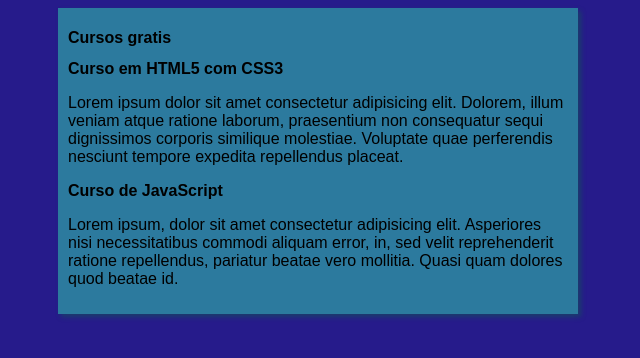
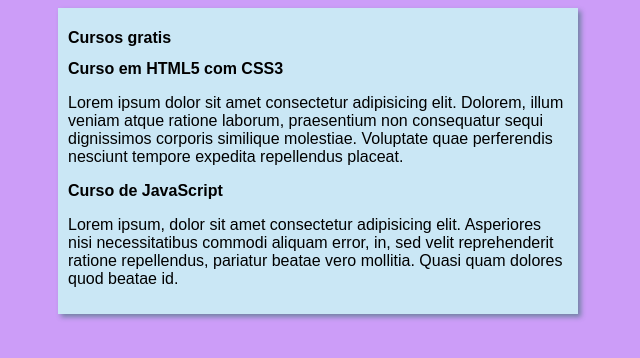
Before and after one commit to Murillo2610/projeto-site, a plain HTML site: page index.html in a window 1280 px wide. Shown: the whole page, without its empty margins (322-962 px from the left). Drawn offline with Linux system fonts and the light colour scheme.

Commit message:
Update styles.css

```diff
--- a/estios/styles.css
+++ b/estios/styles.css
@@ -4,12 +4,12 @@
 }
 
 body {
-    background-color: rgb(38, 27, 139);
+    background-color: rgb(204, 157, 248);
 
 }
 
 main {
-    background-color:  rgb(44, 122, 158);
+    background-color:  rgb(202, 231, 245);
     width: 500px;
     margin: auto;
     padding: 10px;
```
